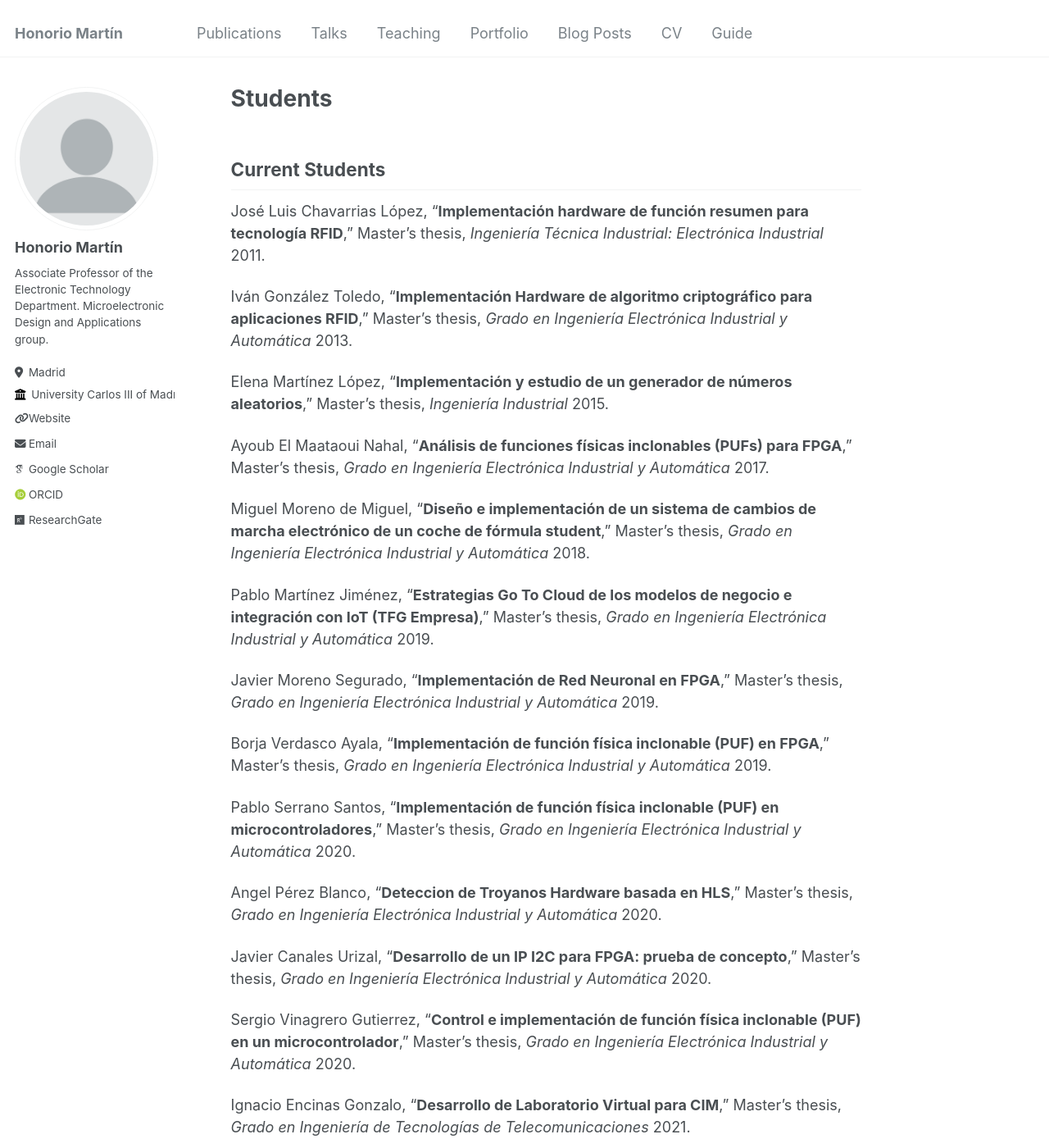
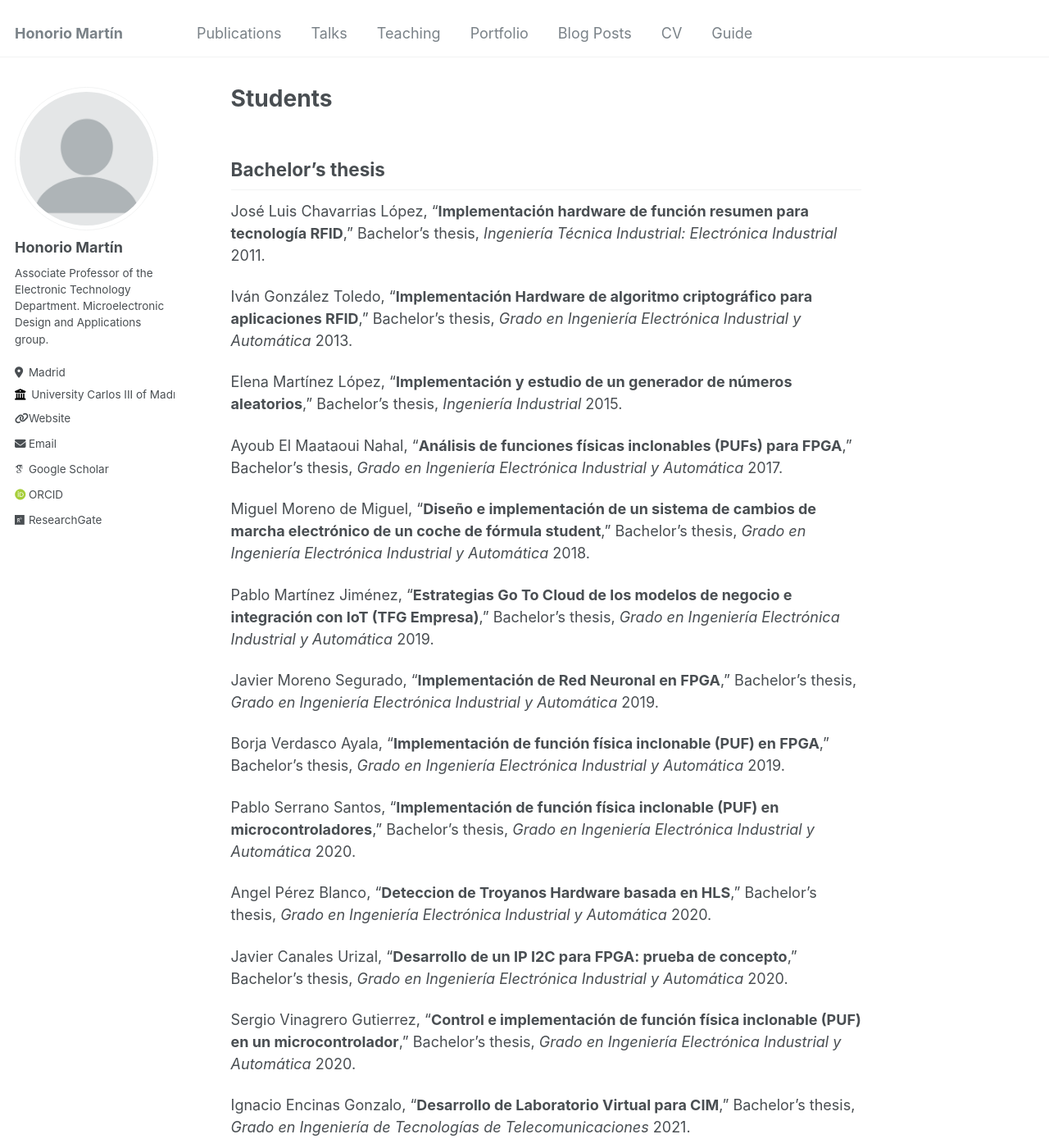
Before and after one commit to hmartin-uc3m/hmartin-uc3m.github.io, a Jekyll site: the page built from _pages/students.md, in a window 1280 px wide and 1400 px high. Shown: the whole window at 82% size. Built offline with Jekyll 4.4.1, drawn with Linux system fonts in a browser that asks for light colours; some web fonts are replaced; some of the changed text lies outside the part shown.

Commit message:
Update students.md

```diff
--- a/_pages/students.md
+++ b/_pages/students.md
@@ -9,41 +9,43 @@ github-color: "#171516"
 acrobat-color: "#f70e0c"
 blogger-color: "#F37100"
 ---
-## Current Students
+## Bachelor's thesis
 
-José Luis Chavarrias López, "**Implementación hardware de función resumen para tecnología RFID**," Master's thesis, *Ingeniería Técnica Industrial: Electrónica Industrial* 2011.
+José Luis Chavarrias López, "**Implementación hardware de función resumen para tecnología RFID**," Bachelor's thesis, *Ingeniería Técnica Industrial: Electrónica Industrial* 2011.
 
-Iván González Toledo, "**Implementación Hardware de algoritmo criptográfico para aplicaciones RFID**," Master's thesis, *Grado en Ingeniería Electrónica Industrial y Automática* 2013.
+Iván González Toledo, "**Implementación Hardware de algoritmo criptográfico para aplicaciones RFID**," Bachelor's thesis, *Grado en Ingeniería Electrónica Industrial y Automática* 2013.
 
-Elena Martínez López, "**Implementación y estudio de un generador de números aleatorios**," Master's thesis, *Ingeniería Industrial* 2015.
+Elena Martínez López, "**Implementación y estudio de un generador de números aleatorios**," Bachelor's thesis, *Ingeniería Industrial* 2015.
 
-Ayoub El Maataoui Nahal, "**Análisis de funciones físicas inclonables (PUFs) para FPGA**," Master's thesis, *Grado en Ingeniería Electrónica Industrial y Automática* 2017.
+Ayoub El Maataoui Nahal, "**Análisis de funciones físicas inclonables (PUFs) para FPGA**," Bachelor's thesis, *Grado en Ingeniería Electrónica Industrial y Automática* 2017.
 
-Miguel Moreno de Miguel, "**Diseño e implementación de un sistema de cambios de marcha electrónico de un coche de fórmula student**," Master's thesis, *Grado en Ingeniería Electrónica Industrial y Automática* 2018.
+Miguel Moreno de Miguel, "**Diseño e implementación de un sistema de cambios de marcha electrónico de un coche de fórmula student**," Bachelor's thesis, *Grado en Ingeniería Electrónica Industrial y Automática* 2018.
 
-Pablo Martínez Jiménez, "**Estrategias Go To Cloud de los modelos de negocio e integración con IoT (TFG Empresa)**," Master's thesis, *Grado en Ingeniería Electrónica Industrial y Automática* 2019.
+Pablo Martínez Jiménez, "**Estrategias Go To Cloud de los modelos de negocio e integración con IoT (TFG Empresa)**," Bachelor's thesis, *Grado en Ingeniería Electrónica Industrial y Automática* 2019.
 
-Javier Moreno Segurado, "**Implementación de Red Neuronal en FPGA**," Master's thesis, *Grado en Ingeniería Electrónica Industrial y Automática* 2019.
+Javier Moreno Segurado, "**Implementación de Red Neuronal en FPGA**," Bachelor's thesis, *Grado en Ingeniería Electrónica Industrial y Automática* 2019.
 
-Borja Verdasco Ayala, "**Implementación de función física inclonable (PUF) en FPGA**," Master's thesis, *Grado en Ingeniería Electrónica Industrial y Automática* 2019.
+Borja Verdasco Ayala, "**Implementación de función física inclonable (PUF) en FPGA**," Bachelor's thesis, *Grado en Ingeniería Electrónica Industrial y Automática* 2019.
 
-Pablo Serrano Santos, "**Implementación de función física inclonable (PUF) en microcontroladores**," Master's thesis, *Grado en Ingeniería Electrónica Industrial y Automática* 2020.
+Pablo Serrano Santos, "**Implementación de función física inclonable (PUF) en microcontroladores**," Bachelor's thesis, *Grado en Ingeniería Electrónica Industrial y Automática* 2020.
 
-Angel Pérez Blanco, "**Deteccion de Troyanos Hardware basada en HLS**," Master's thesis, *Grado en Ingeniería Electrónica Industrial y Automática* 2020.
+Angel Pérez Blanco, "**Deteccion de Troyanos Hardware basada en HLS**," Bachelor's thesis, *Grado en Ingeniería Electrónica Industrial y Automática* 2020.
 
-Javier Canales Urizal, "**Desarrollo de un IP I2C para FPGA: prueba de concepto**," Master's thesis, *Grado en Ingeniería Electrónica Industrial y Automática* 2020.
+Javier Canales Urizal, "**Desarrollo de un IP I2C para FPGA: prueba de concepto**," Bachelor's thesis, *Grado en Ingeniería Electrónica Industrial y Automática* 2020.
 
-Sergio Vinagrero Gutierrez, "**Control e implementación de función física inclonable (PUF) en un microcontrolador**," Master's thesis, *Grado en Ingeniería Electrónica Industrial y Automática* 2020.
+Sergio Vinagrero Gutierrez, "**Control e implementación de función física inclonable (PUF) en un microcontrolador**," Bachelor's thesis, *Grado en Ingeniería Electrónica Industrial y Automática* 2020.
 
-Ignacio Encinas Gonzalo, "**Desarrollo de Laboratorio Virtual para CIM**," Master's thesis, *Grado en Ingeniería de Tecnologías de Telecomunicaciones* 2021.
+Ignacio Encinas Gonzalo, "**Desarrollo de Laboratorio Virtual para CIM**," Bachelor's thesis, *Grado en Ingeniería de Tecnologías de Telecomunicaciones* 2021.
 
-Javier Gil Santiuste, "**Identificación de microcontroladores mediante el uso de PUFs**," Master's thesis, *Grado en Ingeniería de Tecnologías de Telecomunicaciones* 2022.
+Javier Gil Santiuste, "**Identificación de microcontroladores mediante el uso de PUFs**," Bachelor's thesis, *Grado en Ingeniería de Tecnologías de Telecomunicaciones* 2022.
 
-Lucia García de Santos, "**PUF-based IP protection for Neural Networks. A proof-of-concept**," Master's thesis, *Grado en Ingeniería de Tecnologías de Telecomunicaciones* 2022.
+Lucia García de Santos, "**PUF-based IP protection for Neural Networks. A proof-of-concept**," Bachelor's thesis, *Grado en Ingeniería de Tecnologías de Telecomunicaciones* 2022.
 
-José Pedro Martín Yubero, "**Implementación de protocolo de autenticación en FPGA**," Master's thesis, *Grado en Ingeniería de Tecnologías de Telecomunicaciones* 2023.
+José Pedro Martín Yubero, "**Implementación de protocolo de autenticación en FPGA**," Bachelor's thesis, *Grado en Ingeniería de Tecnologías de Telecomunicaciones* 2023.
 
-Manuel Gala Daza, "**Implementación de PUF en FPGA**," Master's thesis, *Grado en Ingeniería de Tecnologías de Telecomunicaciones* 2023.
+Manuel Gala Daza, "**Implementación de PUF en FPGA**," Bachelor's thesis, *Grado en Ingeniería de Tecnologías de Telecomunicaciones* 2023.
+
+## Master's thesis
 
 Ayoub El Maataoui Nahal, "**Diseño y caracterización de un sistema de autenticación basado en PUFs para FPGA**," Master's thesis, *Master Universitario en Ingeniería de Sistemas Electrónicos y Aplicaciones* 2018.
 
@@ -61,6 +63,8 @@ Ainhoa García Cortizo, "**Estudio de Ataques de Canal Lateral con Chipwhisperer
 
 María Sanz Gomez, "**Uso de PUFs para protección de propiedad intelectual en el edge**," Master's thesis, *Máster Universitario en Ciberseguridad* 2024.
 
+## PhD thesis
+
 Alberto Ramos García, "**Diseño e implementación de funciones físicas no clonables**," PhD thesis, *Doctorado en Ingeniería Eléctrica, Electrónica y Automática* Ongoing.
 
 Pedro Marcos Solorzano, "**Diseño e implementación de primitivas criptográficas eficientes para algoritmos post-cuánticos**," PhD thesis, *Doctorado en Ingeniería Eléctrica, Electrónica y Automática* Ongoing.
```
